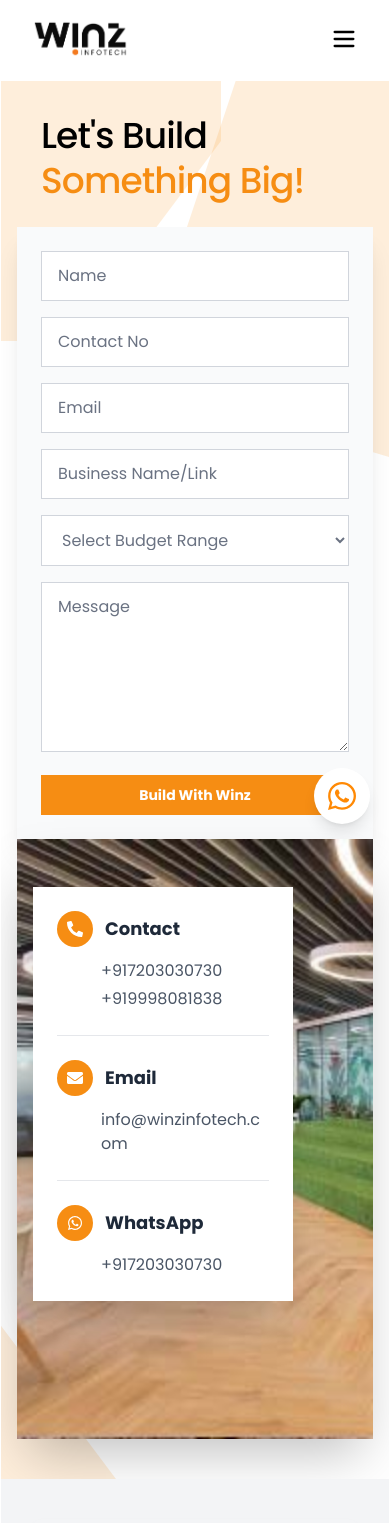
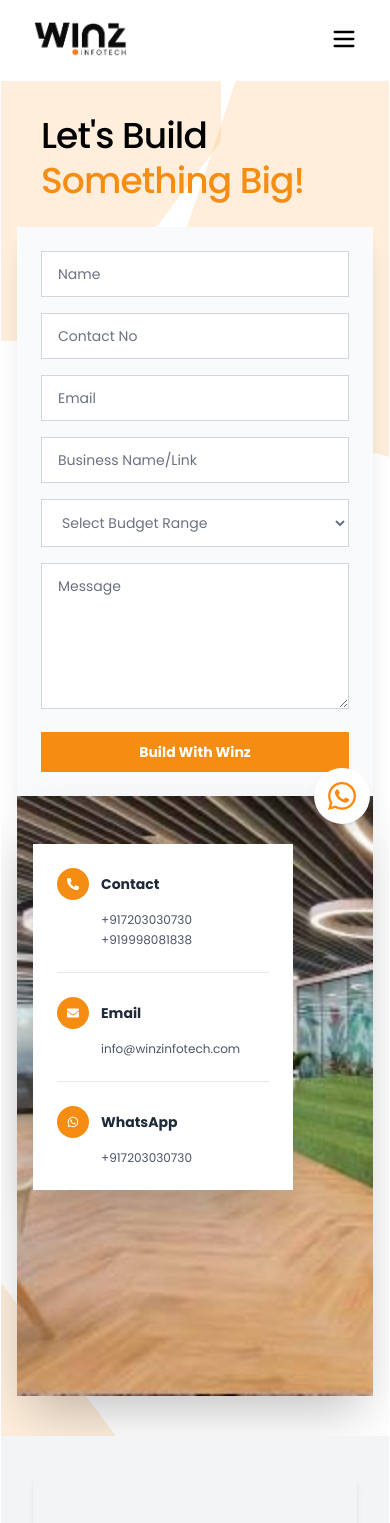
Before and after one commit to Code-X-Novas/winz-infotech-website, a React (Vite) app: page /contactus in a window 390 px wide. Shown: the top 1523 px of the page. Built offline with nearby package versions, Linux system fonts and the light colour scheme; grey boxes are pictures that could not be loaded; a web font is replaced by a local one.

Commit message:
made text smaller for mobile view

```diff
--- a/src/pages/Contact.jsx
+++ b/src/pages/Contact.jsx
@@ -172,11 +172,11 @@ const Contact = () => {
                                         <div>
                                             <div className="flex items-center gap-3 mb-3">
                                                 <div className="bg-[#F68D13] p-2.5 rounded-full transition-transform duration-300 hover:scale-110">
-                                                    <FaPhoneAlt className="w-4 h-4 text-white" />
+                                                    <FaPhoneAlt className="w-3 h-3 sm:w-4 sm:h-4 text-white" />
                                                 </div>
-                                                <h3 className="text-lg font-bold text-gray-800">Contact</h3>
+                                                <h3 className="text-sm sm:text-lg font-bold text-gray-800">Contact</h3>
                                             </div>
-                                            <div className="space-y-1 text-gray-600 text-md ml-11">
+                                            <div className="space-y-1 text-gray-600 text-xs sm:text-md ml-11">
                                                 <a href="tel:+917203030730" className="block hover:text-[#F68D13] transition-all duration-300 hover:translate-x-1">
                                                     +917203030730
                                                 </a>
@@ -192,11 +192,11 @@ const Contact = () => {
                                         <div>
                                             <div className="flex items-center gap-3 mb-3">
                                                 <div className="bg-[#F68D13] p-2.5 rounded-full transition-transform duration-300 hover:scale-110">
-                                                    <FaEnvelope className="w-4 h-4 text-white" />
+                                                    <FaEnvelope className="w-3 h-3 sm:w-4 sm:h-4 text-white" />
                                                 </div>
-                                                <h3 className="text-lg font-bold text-gray-800">Email</h3>
+                                                <h3 className="text-sm sm:text-lg font-bold text-gray-800">Email</h3>
                                             </div>
-                                            <div className="text-gray-600 text-md ml-11">
+                                            <div className="text-gray-600 text-xs sm:text-md ml-11">
                                                 <a
                                                     href="mailto:info@winzinfotech.com"
                                                     className="hover:text-[#F68D13] transition-all duration-300 hover:translate-x-1 break-all inline-block"
@@ -212,11 +212,11 @@ const Contact = () => {
                                         <div>
                                             <div className="flex items-center gap-3 mb-3">
                                                 <div className="bg-[#F68D13] p-2.5 rounded-full transition-transform duration-300 hover:scale-110">
-                                                    <FaWhatsapp className="w-4 h-4 text-white" />
+                                                    <FaWhatsapp className="w-3 h-3 sm:w-4 sm:h-4 text-white" />
                                                 </div>
-                                                <h3 className="text-lg font-bold text-gray-800">WhatsApp</h3>
+                                                <h3 className="text-sm sm:text-lg font-bold text-gray-800">WhatsApp</h3>
                                             </div>
-                                            <div className="text-gray-600 text-md ml-11">
+                                            <div className="text-gray-600 text-xs sm:text-md ml-11">
                                                 <a
                                                     href="https://wa.me/917203030730"
                                                     target="_blank"
@@ -260,7 +260,7 @@ const Contact = () => {
                                                 value={formData.name}
                                                 onChange={handleInputChange}
                                                 required
-                                                className="w-full bg-white border border-gray-300 px-4 py-3 text-gray-800 placeholder-gray-500 focus:outline-none focus:border-[#F68D13] focus:ring-1 focus:ring-[#F68D13] transition-all"
+                                                className="w-full bg-white border border-gray-300 px-4 py-3 text-sm md:text-base text-gray-800 placeholder-gray-500 focus:outline-none focus:border-[#F68D13] focus:ring-1 focus:ring-[#F68D13] transition-all"
                                             />
                                         </div>
 
@@ -273,7 +273,7 @@ const Contact = () => {
                                                 value={formData.contactNo}
                                                 onChange={handleInputChange}
                                                 required
-                                                className="w-full bg-white border border-gray-300 px-4 py-3 text-gray-800 placeholder-gray-500 focus:outline-none focus:border-[#F68D13] focus:ring-1 focus:ring-[#F68D13] transition-all [&::-webkit-outer-spin-button]:appearance-none [&::-webkit-inner-spin-button]:appearance-none [-moz-appearance:textfield]"
+                                                className="w-full bg-white border border-gray-300 px-4 py-3 text-sm md:text-base text-gray-800 placeholder-gray-500 focus:outline-none focus:border-[#F68D13] focus:ring-1 focus:ring-[#F68D13] transition-all [&::-webkit-outer-spin-button]:appearance-none [&::-webkit-inner-spin-button]:appearance-none [-moz-appearance:textfield]"
                                             />
                                         </div>
 
@@ -286,7 +286,7 @@ const Contact = () => {
                                                 value={formData.email}
                                                 onChange={handleInputChange}
                                                 required
-                                                className="w-full bg-white border border-gray-300 px-4 py-3 text-gray-800 placeholder-gray-500 focus:outline-none focus:border-[#F68D13] focus:ring-1 focus:ring-[#F68D13] transition-all"
+                                                className="w-full bg-white border border-gray-300 px-4 py-3 text-sm md:text-base text-gray-800 placeholder-gray-500 focus:outline-none focus:border-[#F68D13] focus:ring-1 focus:ring-[#F68D13] transition-all"
                                             />
                                         </div>
 
@@ -298,7 +298,7 @@ const Contact = () => {
                                                 placeholder="Business Name/Link"
                                                 value={formData.businessName}
                                                 onChange={handleInputChange}
-                                                className="w-full bg-white border border-gray-300 px-4 py-3 text-gray-800 placeholder-gray-500 focus:outline-none focus:border-[#F68D13] focus:ring-1 focus:ring-[#F68D13] transition-all"
+                                                className="w-full bg-white border border-gray-300 px-4 py-3 text-sm md:text-base text-gray-800 placeholder-gray-500 focus:outline-none focus:border-[#F68D13] focus:ring-1 focus:ring-[#F68D13] transition-all"
                                             />
                                         </div>
 
@@ -308,7 +308,7 @@ const Contact = () => {
                                                 name="budget"
                                                 value={formData.budget}
                                                 onChange={handleInputChange}
-                                                className="w-full bg-white border border-gray-300 px-4 py-3 text-gray-500 focus:outline-none focus:border-[#F68D13] focus:ring-1 focus:ring-[#F68D13] transition-all cursor-pointer"
+                                                className="w-full bg-white border border-gray-300 px-4 py-3 text-sm md:text-base text-gray-500 focus:outline-none focus:border-[#F68D13] focus:ring-1 focus:ring-[#F68D13] transition-all cursor-pointer"
                                             >
                                                 <option value="" disabled>Select Budget Range</option>
                                                 <option value="Upto INR 50,000">Upto INR 50,000</option>
@@ -327,7 +327,7 @@ const Contact = () => {
                                                 onChange={handleInputChange}
                                                 rows={6}
                                                 required
-                                                className="w-full bg-white border border-gray-300 px-4 py-3 text-gray-800 placeholder-gray-500 focus:outline-none focus:border-[#F68D13] focus:ring-1 focus:ring-[#F68D13] transition-all resize-y"
+                                                className="w-full bg-white border border-gray-300 px-4 py-3 text-sm md:text-base text-gray-800 placeholder-gray-500 focus:outline-none focus:border-[#F68D13] focus:ring-1 focus:ring-[#F68D13] transition-all resize-y"
                                             />
                                         </div>
 
--- a/src/pages/Home.jsx
+++ b/src/pages/Home.jsx
@@ -545,7 +545,7 @@ const Home = () => {
             <section className="bg-[#f5f5f5] pt-10">
                 {/* heading */}
                 <div className="lg:px-20 xl:px-28 px-8">
-                    <h2 className="xl:text-5xl leading-relaxed md:text-4xl text-3xl font-medium">
+                    <h2 className="xl:text-5xl md:leading-relaxed md:text-4xl text-3xl font-medium">
                         Proof Over Promises, <br /> Watch the <span className="text-[#F68D13]">Wins.</span>
                     </h2>
                 </div>
```
